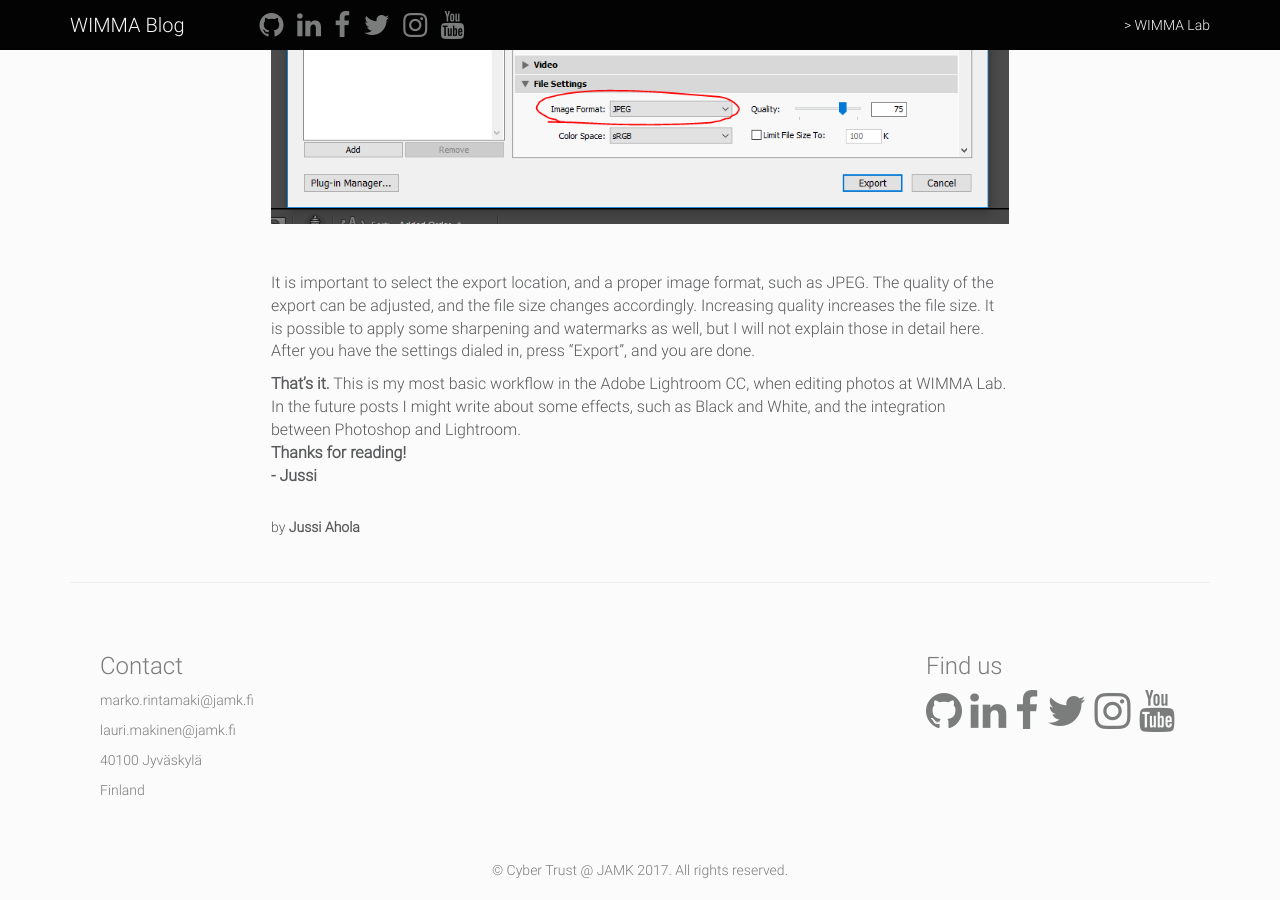
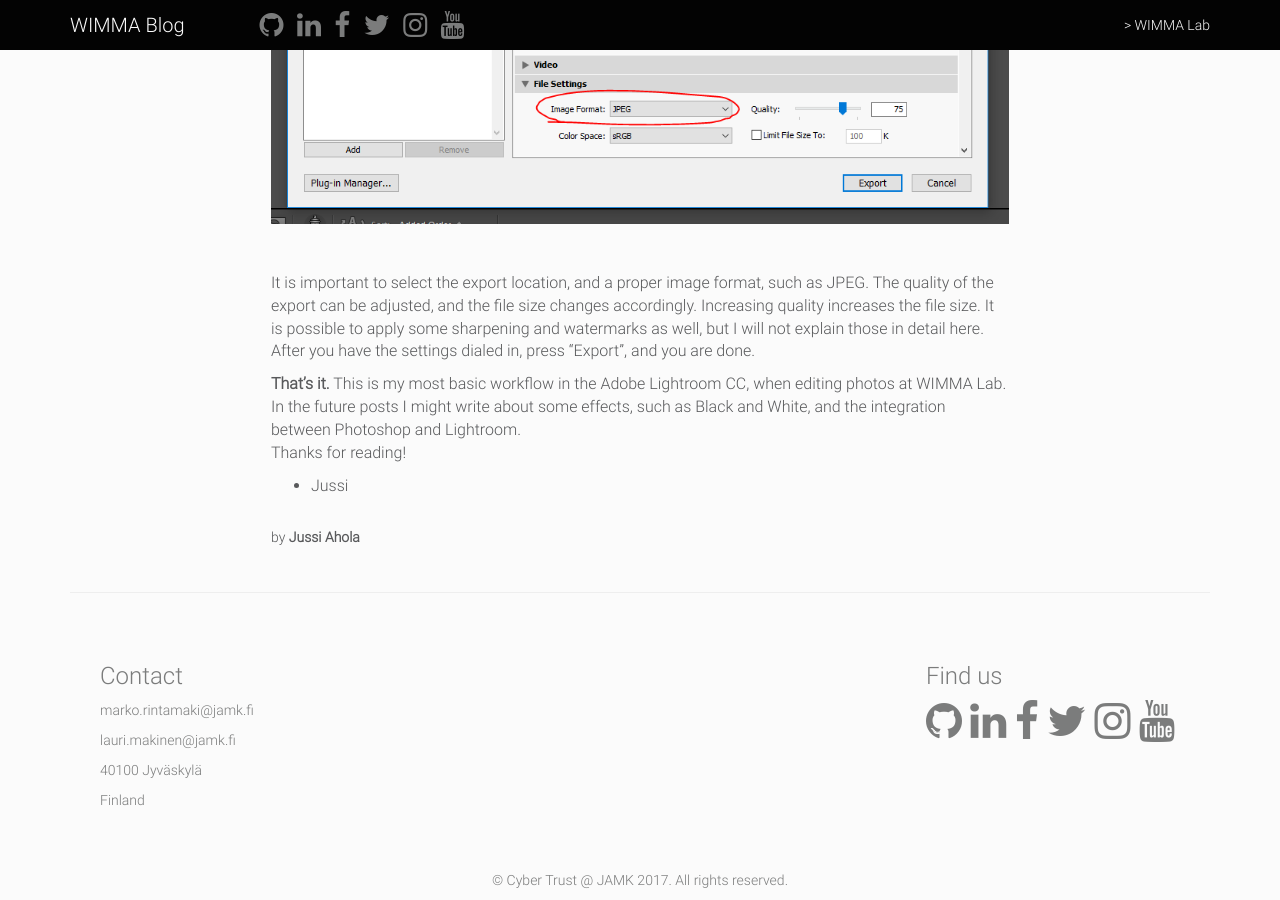
Before and after one commit to wimmalab/blog, a Jekyll site: the page built from _posts/2017-07-04-My-Lightroom-Workflow.md, in a window 1280 px wide and 900 px high, scrolled down 3982 px. Built offline with Jekyll 4.4.1, drawn with Linux system fonts in a browser that asks for light colours; nearby versions of some CDN libraries.

```diff
--- a/_posts/2017-07-04-My-Lightroom-Workflow.md
+++ b/_posts/2017-07-04-My-Lightroom-Workflow.md
@@ -76,5 +76,5 @@ It is possible to apply some sharpening and watermarks as well, but I will not e
 After you have the settings dialed in, press “Export”, and you are done.
 
 **That’s it.** This is my most basic workflow in the Adobe Lightroom CC, when editing photos at WIMMA Lab. In the future posts I might write about some effects, such as Black and White, and the integration between Photoshop and Lightroom.
-**Thanks for reading!**
-__- Jussi__
+Thanks for reading!
+- Jussi
```
